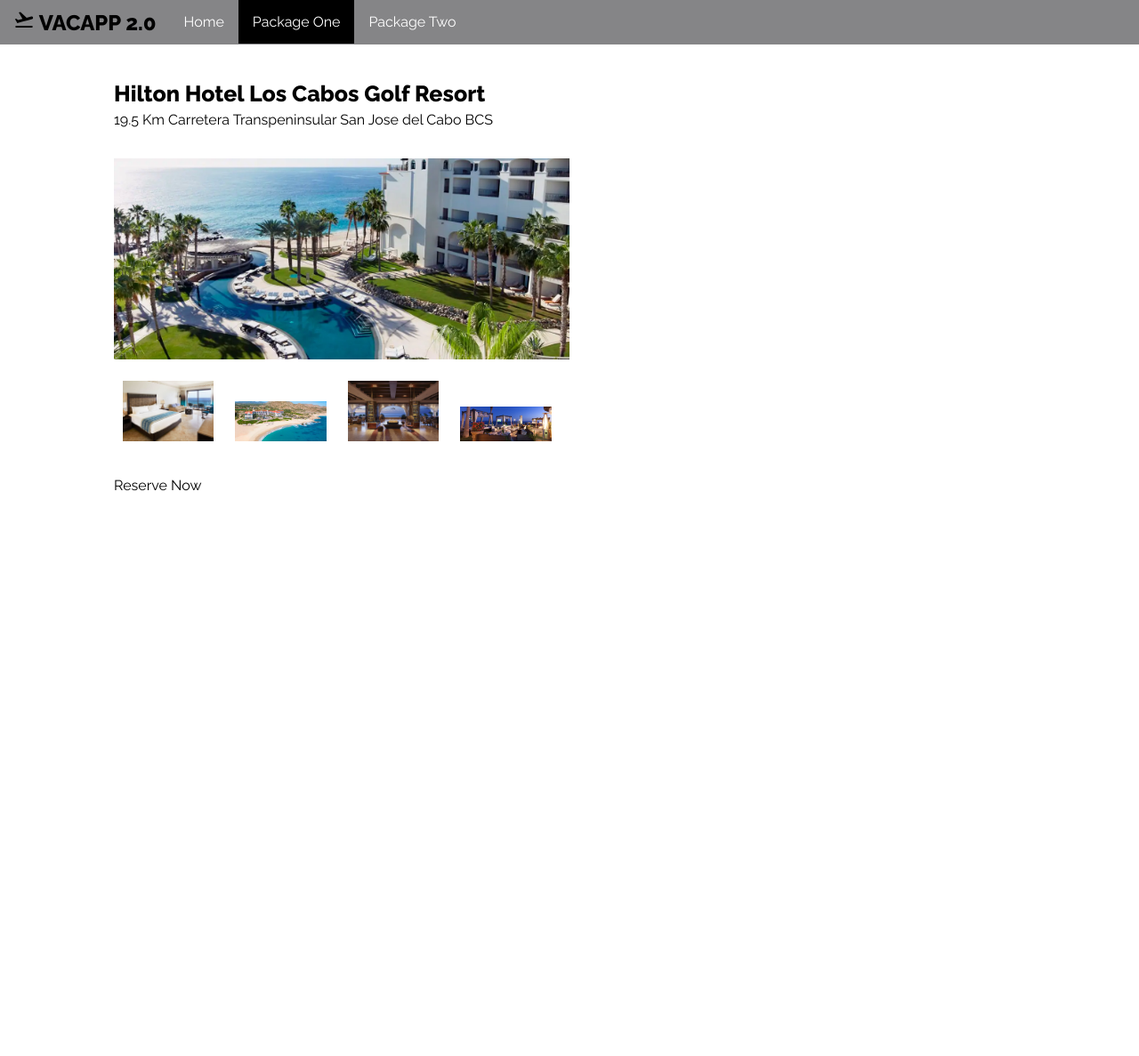
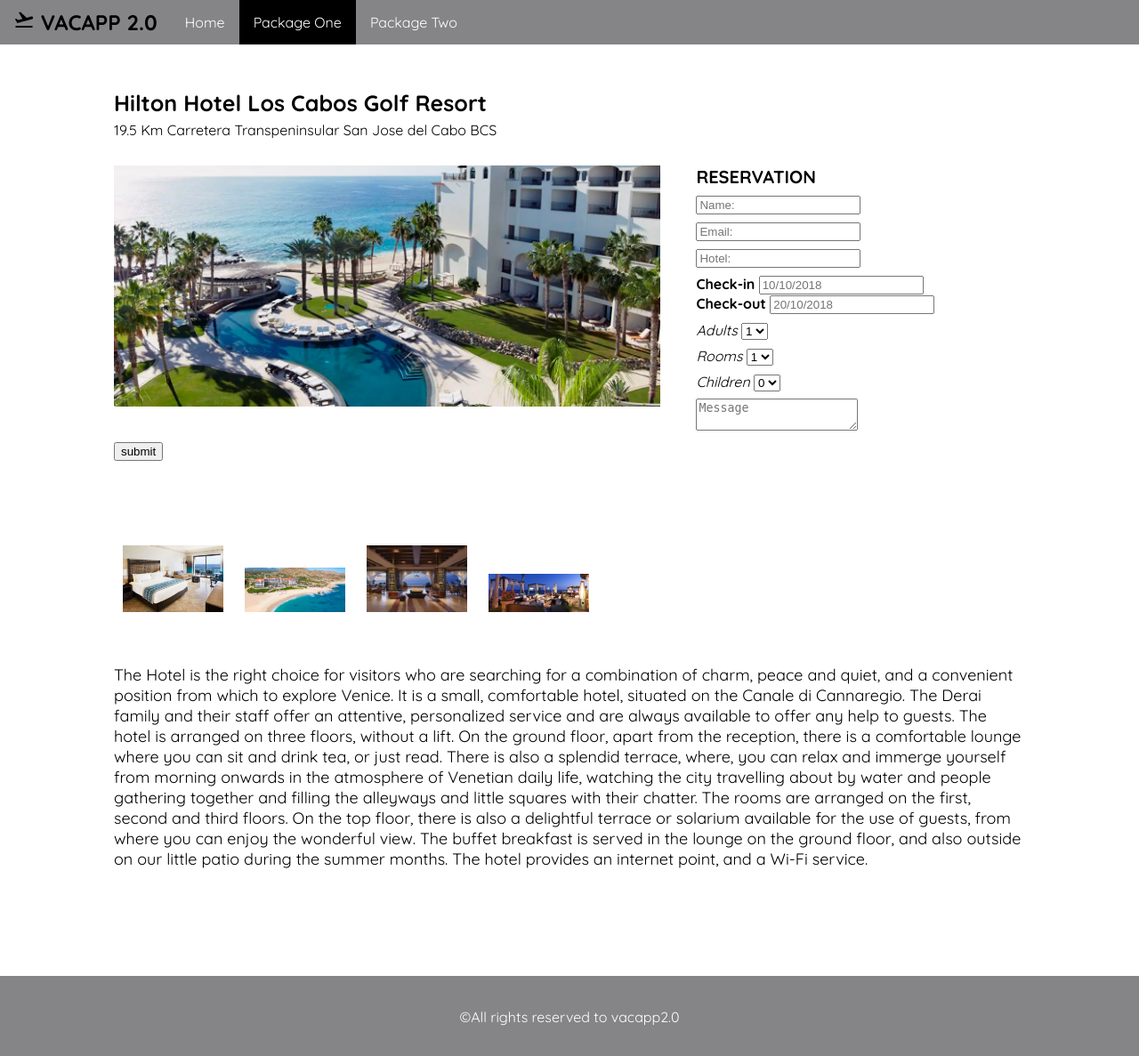
Before and after one commit to crplr2/219-1.PII.Vacapp2.0, a PHP site: page /one_vacPackage.html in a window 1280 px wide. Shown: the whole page at 89% size. Before the commit the page ends 552 px from the top, so only its background shows below. Run offline with PHP 8.4, Linux system fonts and the light colour scheme.

Commit message:
robert: package one

```diff
--- a/css/one_vacPackage.css
+++ b/css/one_vacPackage.css
@@ -1,6 +1,6 @@
 body{
     margin: 0;
-    font-family: 'Raleway', sans-serif;
+    font-family: 'Quicksand', sans-serif;
 }
 
 
@@ -34,32 +34,59 @@
 
 #logo{
     padding: 10px 15px 10px 15px;
-    font-weight:800;
+    font-weight:700;
     font-size: 24px;
 }
 
 #main{
     width: 80%;
-    margin: 40px auto 40px auto;
+    margin: 50px auto 40px auto;
 }
 
 #hotel-title{
-    font-weight:800;
+    font-weight:700;
     margin: 0px;
     font-size: 25px;
 }
 
 #hotel-location{
-    margin: 5px auto 15px auto;
+    margin: 5px auto 10px auto;
 }
 
 #main-image{
-    width: 50%;
+    margin-right: 40px;
+    width: 60%;
+    float: left;
+}
+
+.smaller-images{
+    margin: 15px 10px;
+    width: 11%;
     height: auto;
 }
 
-.smaller-images{
-    margin: 20px 10px;
-    width: 10%;
-    height: auto;
+
+#text-reservation{
+    margin: 0;
+    font-weight:800;
+    font-size: 20px;
 }
+
+form div{
+    margin: 8px 0px;
+}
+
+#description{
+    width: 80%;
+    font-size: 18px;
+    margin: 0px auto 120px auto;
+}
+
+#footer-hotel{
+    display: block;
+    padding-top: 20px;
+    color: white;
+    height: 70px;
+    background-color: #858587;
+    text-align: center;
+}
--- a/one_vacPackage.html
+++ b/one_vacPackage.html
@@ -1,47 +1,102 @@
 <!DOCTYPE html>
 <html lang="en">
+
 <head>
     <meta charset="UTF-8">
     <meta name="viewport" content="width=device-width, initial-scale=1.0">
     <title>Hilton Los Cabos</title>
     <link rel="stylesheet" href="css/one_vacPackage.css">
-    <link href="https://fonts.googleapis.com/css?family=Raleway:400,800" rel="stylesheet">
+    <link href="https://fonts.googleapis.com/css?family=Quicksand:400,700" rel="stylesheet">
 </head>
+
 <body>
-
     <nav>
         <ul>
-            <li id="logo"><img src="images/one_vacPackage/baseline-flight_takeoff-24px.svg" alt="logo-company" > VACAPP 2.0</li>
+            <li id="logo"><img src="images/one_vacPackage/baseline-flight_takeoff-24px.svg" alt="logo-company"> VACAPP
+                2.0</li>
             <li><a href="index.html">Home</a></li>
             <li><a href="one_vacPackage.html" id="clicked">Package One</a></li>
             <li><a href="paquete-2.html">Package Two</a></li>
-         </ul>
+        </ul>
     </nav>
 
-    <section>
-        <div id="main">
-            <p id="hotel-title">Hilton Hotel Los Cabos Golf Resort </p>
-            <p id = "hotel-location">19.5 Km Carretera Transpeninsular San Jose del Cabo BCS</p> <br>
-            <span>
-                <img src="images/one_vacPackage/hotel-2.jpg" alt="image_hotel" id="main-image"><br>
-                <img src="images/one_vacPackage/room.jpg" alt="image_hotel" class="smaller-images">
-                <img src="images/one_vacPackage/hotel-1.jpg" alt="image_hotel" class="smaller-images">
-                <img src="images/one_vacPackage/lobby.jpg" alt="image_hotel" class="smaller-images">
-                <img src="images/one_vacPackage/terrace.jpg" alt="image_hotel" class="smaller-images">
-            </span>
+    <section id="main">
+        <p id="hotel-title">Hilton Hotel Los Cabos Golf Resort </p>
+        <p id="hotel-location">19.5 Km Carretera Transpeninsular San Jose del Cabo BCS</p> <br>
+        <div>
+            <img src="images/one_vacPackage/hotel-2.jpg" alt="image_hotel" id="main-image">
+            <p id="text-reservation">RESERVATION</p>
+            <form>
+                <div>
+                    <input name="Name" placeHolder="Name:" type="text">
+                </div>
 
-            <span>
-                <p>Reserve Now</p>
+                <div>
+                    <input name="Email" placeHolder="Email:" type="text">
+                </div>
+                <div class="tmInput mr0">
+                    <input name="Hotel" placeHolder="Hotel:" type="text">
+                </div>
 
-            </span>
+                <strong>Check-in</strong>
+                <label>
+                    <input type="text" name="Check-in" placeHolder='10/10/2018'> <br>
+                </label>
+                <strong>Check-out</strong>
+                <label>
+                    <input type="text" name="Check-out" placeHolder='20/10/2018'>
+                </label>
+                <div class="fl1 fl2">
+                    <em>Adults</em>
+                    <select name="Adults" data-constraints="">
+                        <option>1</option>
+                        <option>1</option>
+                        <option>2</option>
+                        <option>3</option>
+                    </select>
+                    <div></div>
+                    <em>Rooms</em>
+                    <select name="Rooms" data-constraints="">
+                        <option>1</option>
+                        <option>1</option>
+                        <option>2</option>
+                        <option>3</option>
+                    </select>
+                </div>
+                <div class="fl1 fl2">
+                    <em>Children</em>
+                    <select name="Children" data-constraints="">
+                        <option>0</option>
+                        <option>0</option>
+                        <option>1</option>
+                        <option>2</option>
+                    </select>
+                </div>
+                <div class="tmTextarea">
+                    <textarea name="Message" placeHolder="Message" @Length(min=20,max=999999)'></textarea>
+                </div>
+                <input type="submit" value="submit">
+            </form>
+            <br><br><br><br>
+            <img src="images/one_vacPackage/room.jpg" alt="image_hotel" class="smaller-images">
+            <img src="images/one_vacPackage/hotel-1.jpg" alt="image_hotel" class="smaller-images">
+            <img src="images/one_vacPackage/lobby.jpg" alt="image_hotel" class="smaller-images">
+            <img src="images/one_vacPackage/terrace.jpg" alt="image_hotel" class="smaller-images">
         </div>
-
-
     </section>
 
-    <footer>
+    <section id= "description">
+        <p>
+                The Hotel  is the right choice for visitors who are searching for a combination of charm, peace and quiet, and a convenient position from which to explore Venice. It is a small, comfortable hotel, situated on the Canale di Cannaregio. The Derai family and their staff offer an attentive, personalized service and are always available to offer any help to guests.
+                The hotel is arranged on three floors, without a lift. On the ground floor, apart from the reception, there is a comfortable lounge where you can sit and drink tea, or just read. There is also a splendid terrace, where, you can relax and immerge yourself from morning onwards in the atmosphere of Venetian daily life, watching the city travelling about by water and people gathering together and filling the alleyways and little squares with their chatter.
+                The rooms are arranged on the first, second and third floors. On the top floor, there is also a delightful terrace or solarium available for the use of guests, from where you can enjoy the wonderful view.
+                The buffet breakfast is served in the lounge on the ground floor, and also outside on our little patio during the summer months.
+                The hotel provides an internet point, and a Wi-Fi service.
+        </p>
+    </section>
 
-
+    <footer id = "footer-hotel">
+        <p>&copy;All rights reserved to vacapp2.0</p>
     </footer>
 </body>
 </html>
```
